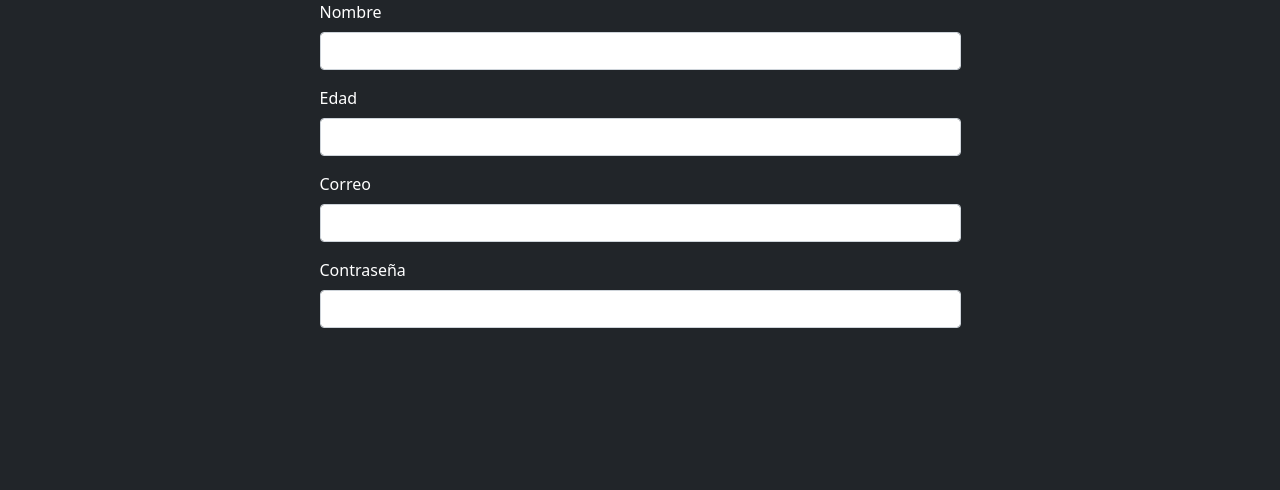
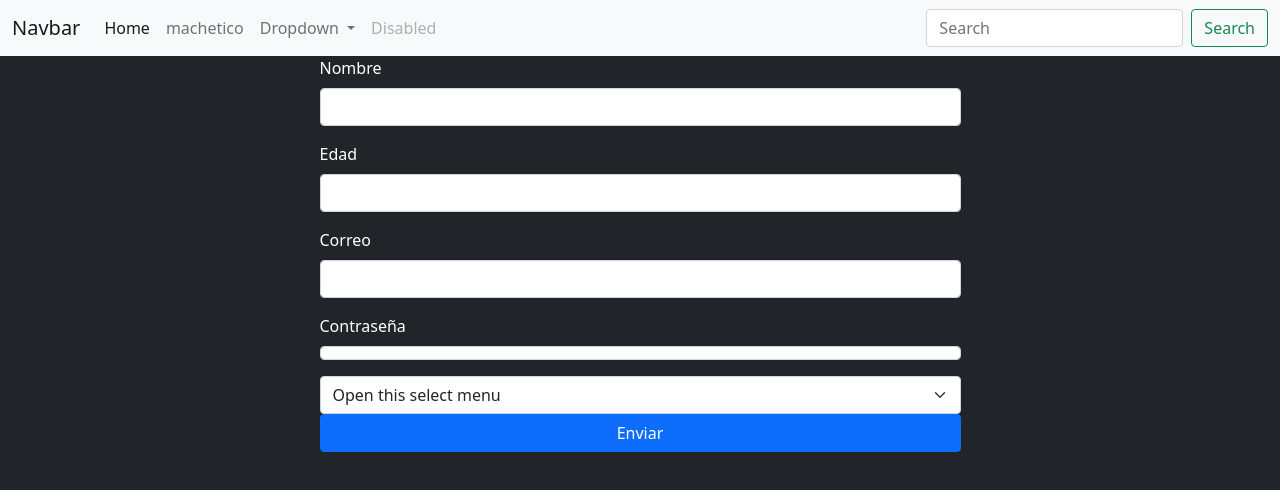
Before and after one commit to ThomaAG2006/practica, a plain HTML site: page tienda/index.html in a window 1280 px wide. Drawn offline with nearby package versions, Linux system fonts and the light colour scheme.

Commit message:
empanadas2

```diff
--- a/tienda/index.html
+++ b/tienda/index.html
@@ -9,7 +9,42 @@
 </head>
 <body class="bg-dark text-white">
     <header>
-
+        <nav class="navbar navbar-expand-lg navbar-light bg-light">
+            <div class="container-fluid">
+              <a class="navbar-brand" href="#">Navbar</a>
+              <button class="navbar-toggler" type="button" data-bs-toggle="collapse" data-bs-target="#navbarSupportedContent" aria-controls="navbarSupportedContent" aria-expanded="false" aria-label="Toggle navigation">
+                <span class="navbar-toggler-icon"></span>
+              </button>
+              <div class="collapse navbar-collapse" id="navbarSupportedContent">
+                <ul class="navbar-nav me-auto mb-2 mb-lg-0">
+                  <li class="nav-item">
+                    <a class="nav-link active" aria-current="page" href="#">Home</a>
+                  </li>
+                  <li class="nav-item">
+                    <a class="nav-link" href="empanadas.html">machetico</a>
+                  </li>
+                  <li class="nav-item dropdown">
+                    <a class="nav-link dropdown-toggle" href="#" id="navbarDropdown" role="button" data-bs-toggle="dropdown" aria-expanded="false">
+                      Dropdown
+                    </a>
+                    <ul class="dropdown-menu" aria-labelledby="navbarDropdown">
+                      <li><a class="dropdown-item" href="#">Action</a></li>
+                      <li><a class="dropdown-item" href="#">Another action</a></li>
+                      <li><hr class="dropdown-divider"></li>
+                      <li><a class="dropdown-item" href="#">Something else here</a></li>
+                    </ul>
+                  </li>
+                  <li class="nav-item">
+                    <a class="nav-link disabled">Disabled</a>
+                  </li>
+                </ul>
+                <form class="d-flex">
+                  <input class="form-control me-2" type="search" placeholder="Search" aria-label="Search">
+                  <button class="btn btn-outline-success" type="submit">Search</button>
+                </form>
+              </div>
+            </div>
+          </nav>
     </header>
     <main>
         <div class="container">
@@ -33,9 +68,16 @@
                               </div>
                               <div class="mb-3">
                                 <label class="form-label">Contraseña</label>
-                                <input type="text" class="form-control" id="Contraseña" aria-describedby="emailHelp">
+                                <input type="checkbox" class="form-control" id="Contraseña" aria-describedby="emailHelp">
 
                               </div>
+                              <select class="form-select" aria-label="Default select example">
+                                <option selected>Open this select menu</option>
+                                <option value="1">One</option>
+                                <option value="2">Two</option>
+                                <option value="3">Three</option>
+                              </select>
+                              <button type="submit" class="btn btn-primary w-100">Enviar</button>
                         </form>
                     </div>
             </div>
```
Also changed, not shown: tienda/indexenpanadas.html (added, +12 -0 lines), 1 other file.
